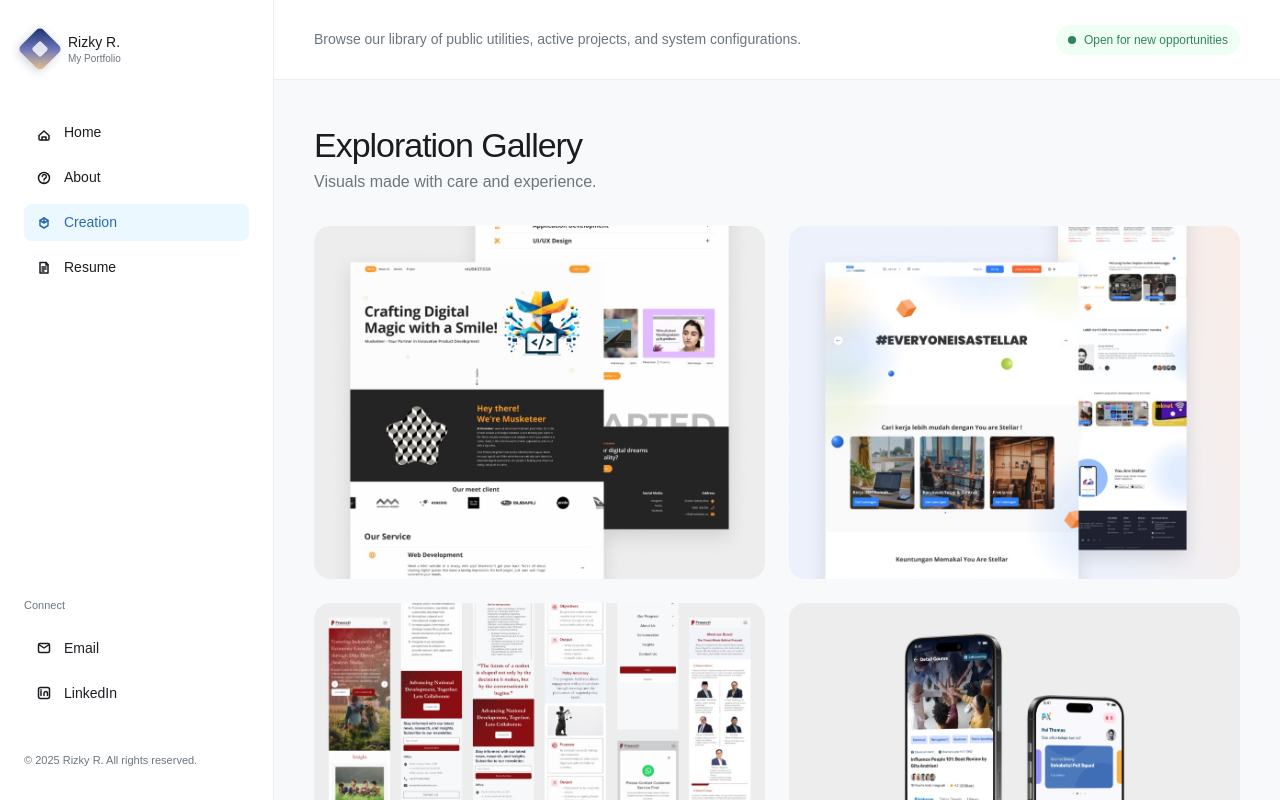
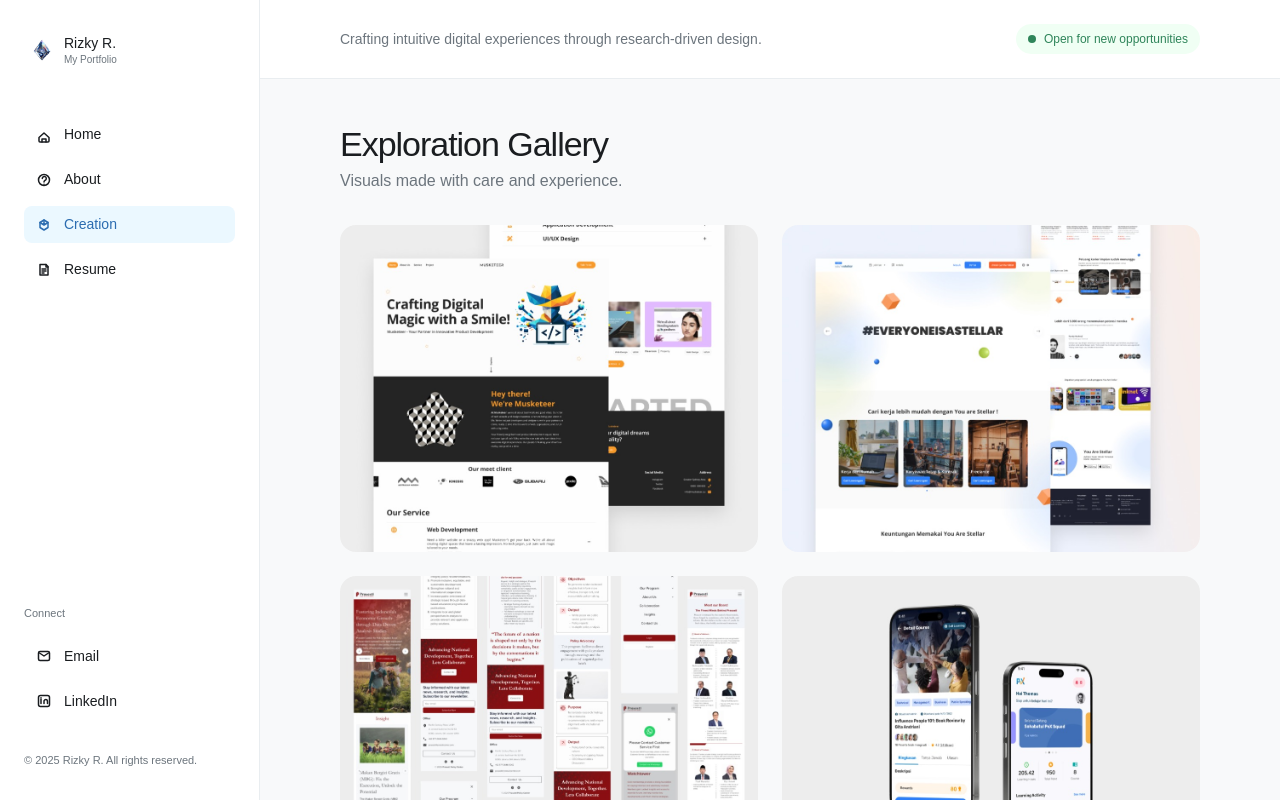
Before and after one commit to rizkyrong/rizkyrong.design, a React (Vite) app: page /creation in a window 1280 px wide. Built offline with nearby package versions, Linux system fonts and the light colour scheme; the HTML template or start-up script is replaced by a standard one; a web font is replaced by a local one.

Commit message:
Match creation page dashboard shell
Co-authored-by: Copilot <223556219+Copilot@users.noreply.github.com>

```diff
--- a/src/pages/CreationPage.tsx
+++ b/src/pages/CreationPage.tsx
@@ -1,4 +1,5 @@
 import { useNavigate } from "react-router";
+import imgGemIcon from "@/imports/HomeDashboard/323978cca3f94f43fbb268bf32ea431cdfcaf04c.webp";
 
 const galleryItems = [
   { src: "/assets/design-exploration-1.jpg", alt: "Musketeer digital agency website exploration" },
@@ -31,17 +32,17 @@ function Sidebar() {
   ];
 
   return (
-    <aside className="creation-page-sidebar flex w-[274px] shrink-0 flex-col border-r border-[#e9edf0] bg-white px-6 py-8">
-      <button className="mb-12 flex items-center gap-3 text-left" onClick={() => navigate("/")} type="button">
-        <span className="grid h-8 w-8 rotate-45 place-items-center rounded-[5px] bg-gradient-to-br from-[#152d69] via-[#6c75b9] to-[#f3c57a] shadow-[0_3px_10px_rgba(37,57,108,0.2)]">
-          <span className="h-3 w-3 rounded-[2px] bg-white/80" />
+    <aside className="creation-page-sidebar flex w-[260px] shrink-0 flex-col justify-between border-r border-[#e9edf0] bg-white px-6 py-8">
+      <button className="flex items-center gap-1 text-left" onClick={() => navigate("/")} type="button">
+        <span className="h-[36px] w-[36px] shrink-0 overflow-hidden">
+          <img alt="" className="h-full w-full object-contain" src={imgGemIcon} />
         </span>
         <span>
           <span className="block font-['Geist:Medium',sans-serif] text-[14px] leading-[20px] text-[#1a1d20]">Rizky R.</span>
           <span className="block font-['Fragment_Mono:Regular',sans-serif] text-[10px] leading-[14px] text-[#6c757d]">My Portfolio</span>
         </span>
       </button>
-      <nav className="flex flex-col gap-2">
+      <nav className="mt-12 flex flex-col gap-2">
         {navItems.map((item) => (
           <button className={`flex items-center gap-3 rounded-lg px-3 py-2 text-left font-['Geist:Medium',sans-serif] text-[14px] ${item.active ? "bg-[#ebf8ff] text-[#2b6cb0]" : "text-[#1a1d20] hover:bg-[#f5f7f8]"}`} key={item.label} onClick={item.action} type="button">
             <Icon name={item.icon} />
@@ -53,7 +54,7 @@ function Sidebar() {
         <p className="mb-2 font-['Fragment_Mono:Regular',sans-serif] text-[11px] text-[#6c757d]">Connect</p>
         <a className="flex items-center gap-3 rounded-lg px-3 py-2 font-['Geist:Medium',sans-serif] text-[14px] text-[#1a1d20] hover:bg-[#f5f7f8]" href="mailto:blrizkyramadhan@yahoo.co.id"><Icon name="email" />Email</a>
         <a className="flex items-center gap-3 rounded-lg px-3 py-2 font-['Geist:Medium',sans-serif] text-[14px] text-[#1a1d20] hover:bg-[#f5f7f8]" href="https://www.linkedin.com/in/rizkyrong/" rel="noreferrer" target="_blank"><Icon name="linkedin" />LinkedIn</a>
-        <p className="mt-8 font-['Geist:Regular',sans-serif] text-[11px] text-[#6c757d]">© 2025 Rizky R. All rights reserved.</p>
+        <p className="mt-6 font-['Geist:Regular',sans-serif] text-[11px] text-[#6c757d]">© 2025 Rizky R. All rights reserved.</p>
       </div>
     </aside>
   );
@@ -65,11 +66,11 @@ export function CreationPage() {
     <div className="flex min-h-full bg-[#f8f9fa] text-[#1a1d20]">
       <Sidebar />
       <main className="min-w-0 flex-1 overflow-y-auto">
-        <header className="creation-page-header flex h-[80px] items-center justify-between border-b border-[#e9edf0] bg-white px-10">
-          <p className="font-['Geist:Regular',sans-serif] text-[14px] text-[#6c757d]">Browse our library of public utilities, active projects, and system configurations.</p>
-          <div className="flex items-center gap-2 rounded-full bg-[#f0fff4] px-3 py-1.5 font-['Geist:SemiBold',sans-serif] text-[12px] text-[#2f855a]"><span className="h-2 w-2 rounded-full bg-[#2f855a]" />Open for new opportunities</div>
+        <header className="creation-page-header flex items-center justify-between border-b border-[#e9edf0] bg-white px-20 py-6">
+          <p className="w-[600px] font-['Geist:Medium',sans-serif] text-[14px] leading-[22px] text-[#6c757d]">Crafting intuitive digital experiences through research-driven design.</p>
+          <div className="flex shrink-0 items-center gap-2 rounded-full bg-[#f0fff4] px-3 py-1.5 font-['Geist:SemiBold',sans-serif] text-[12px] text-[#2f855a]"><span className="h-2 w-2 rounded-full bg-[#2f855a]" />Open for new opportunities</div>
         </header>
-        <section className="creation-page-content mx-auto max-w-[1160px] px-10 py-11">
+        <section className="creation-page-content px-20 py-11">
           <div className="mb-8">
             <h1 className="font-['Geist:Bold',sans-serif] text-[34px] leading-[42px] tracking-[-0.03em]">Exploration Gallery</h1>
             <p className="mt-1 font-['Geist:Regular',sans-serif] text-[16px] text-[#6c757d]">Visuals made with care and experience.</p>
```
